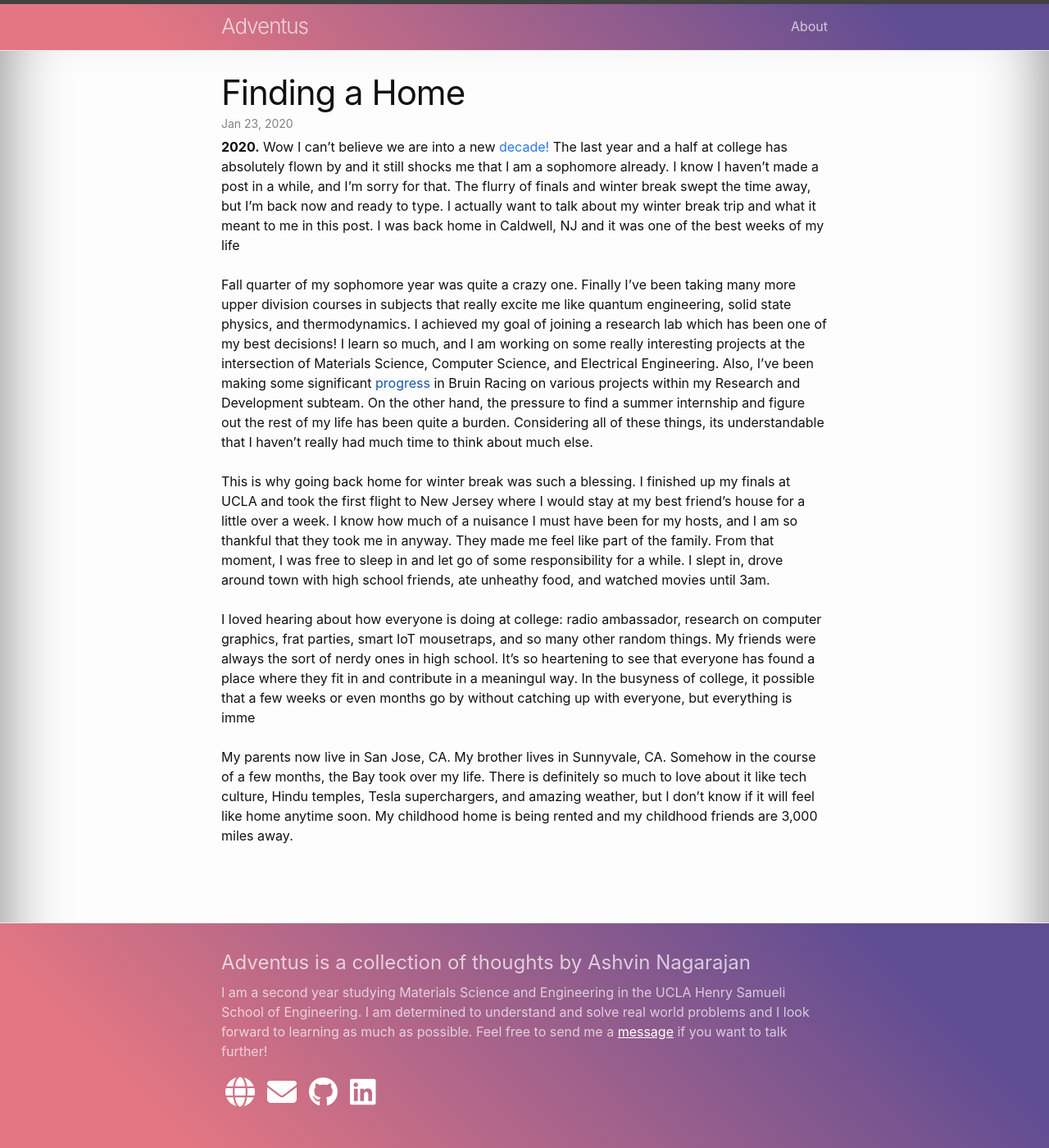
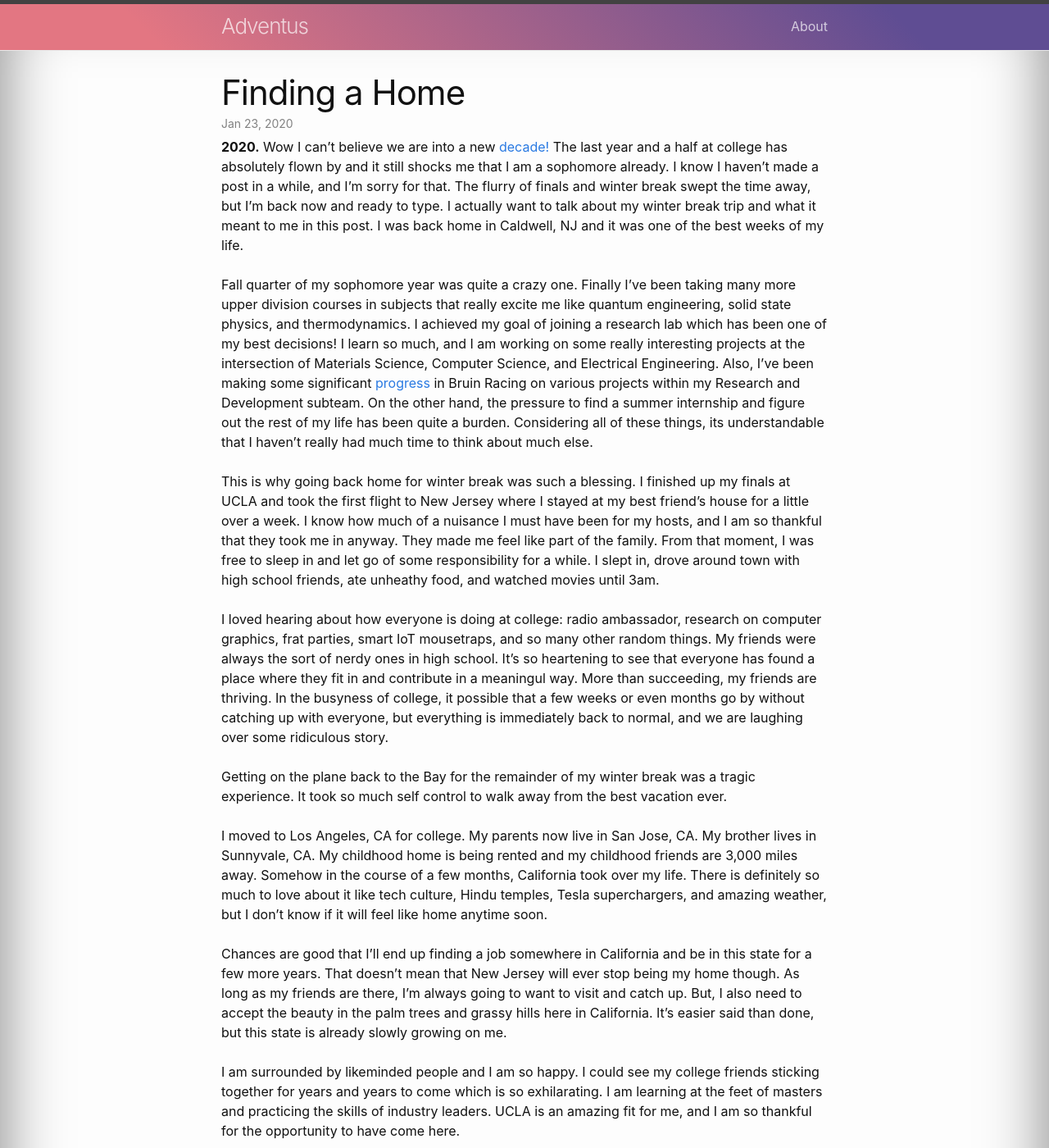
Before and after one commit to ashvinnagarajan/Blog, a Jekyll site: the page built from _posts/2020-1-23-finding-a-home.markdown, in a window 1280 px wide and 1400 px high. Shown: the whole window at 82% size. Built offline with Jekyll 4.4.1, drawn with Linux system fonts in a browser that asks for light colours; nearby versions of some CDN libraries; some of the changed text lies outside the part shown.

Commit message:
Update to post

```diff
--- a/_posts/2020-1-23-finding-a-home.markdown
+++ b/_posts/2020-1-23-finding-a-home.markdown
@@ -7,13 +7,20 @@ date: 2020-01-23
 excerpt_separator: <!--more-->
 ---
 
-**2020.** Wow I can't believe we are into a new <a href="https://www.npr.org/2019/12/27/791546842/people-cant-even-agree-on-when-the-decade-ends">decade!</a> The last year and a half at college has absolutely flown by and it still shocks me that I am a sophomore already. I know I haven't made a post in a while, and I'm sorry for that. The flurry of finals and winter break swept the time away, but I'm back now and ready to type. I actually want to talk about my winter break trip and what it meant to me in this post. I was back home in Caldwell, NJ and it was one of the best weeks of my life <!--more-->
+**2020.** Wow I can't believe we are into a new <a href="https://www.npr.org/2019/12/27/791546842/people-cant-even-agree-on-when-the-decade-ends">decade!</a> The last year and a half at college has absolutely flown by and it still shocks me that I am a sophomore already. I know I haven't made a post in a while, and I'm sorry for that. The flurry of finals and winter break swept the time away, but I'm back now and ready to type. I actually want to talk about my winter break trip and what it meant to me in this post. I was back home in Caldwell, NJ and it was one of the best weeks of my life. <!--more-->
 <br/><br/>
-Fall quarter of my sophomore year was quite a crazy one. Finally I've been taking many more upper division courses in subjects that really excite me like quantum engineering, solid state physics, and thermodynamics. I achieved my goal of joining a research lab which has been one of my best decisions! I learn so much, and I am working on some really interesting projects at the intersection of Materials Science, Computer Science, and Electrical Engineering. Also, I've been making some significant <a href="">progress</a> in Bruin Racing on various projects within my Research and Development subteam. On the other hand, the pressure to find a summer internship and figure out the rest of my life has been quite a burden. Considering all of these things, its understandable that I haven't really had much time to think about much else.
+Fall quarter of my sophomore year was quite a crazy one. Finally I've been taking many more upper division courses in subjects that really excite me like quantum engineering, solid state physics, and thermodynamics. I achieved my goal of joining a research lab which has been one of my best decisions! I learn so much, and I am working on some really interesting projects at the intersection of Materials Science, Computer Science, and Electrical Engineering. Also, I've been making some significant <a href="https://ashvin.dev/blog/college/2019/11/29/value-of-data-acquisition-systems.html">progress</a> in Bruin Racing on various projects within my Research and Development subteam. On the other hand, the pressure to find a summer internship and figure out the rest of my life has been quite a burden. Considering all of these things, its understandable that I haven't really had much time to think about much else.
 <br/><br/>
-This is why going back home for winter break was such a blessing. I finished up my finals at UCLA and took the first flight to New Jersey where I would stay at my best friend's house for a little over a week. I know how much of a nuisance I must have been for my hosts, and I am so thankful that they took me in anyway. They made me feel like part of the family. From that moment, I was free to sleep in and let go of some responsibility for a while. I slept in, drove around town with high school friends, ate unheathy food, and watched movies until 3am.
+This is why going back home for winter break was such a blessing. I finished up my finals at UCLA and took the first flight to New Jersey where I stayed at my best friend's house for a little over a week. I know how much of a nuisance I must have been for my hosts, and I am so thankful that they took me in anyway. They made me feel like part of the family. From that moment, I was free to sleep in and let go of some responsibility for a while. I slept in, drove around town with high school friends, ate unheathy food, and watched movies until 3am.
 <br/><br/>
-I loved hearing about how everyone is doing at college: radio ambassador, research on computer graphics, frat parties, smart IoT mousetraps, and so many other random things. My friends were always the sort of nerdy ones in high school. It's so heartening to see that everyone has found a place where they fit in and contribute in a meaningul way. In the busyness of college, it possible that a few weeks or even months go by without catching up with everyone, but everything is imme
+I loved hearing about how everyone is doing at college: radio ambassador, research on computer graphics, frat parties, smart IoT mousetraps, and so many other random things. My friends were always the sort of nerdy ones in high school. It's so heartening to see that everyone has found a place where they fit in and contribute in a meaningul way. More than succeeding, my friends are thriving. In the busyness of college, it possible that a few weeks or even months go by without catching up with everyone, but everything is immediately back to normal, and we are laughing over some ridiculous story.
 <br/><br/>
-My parents now live in San Jose, CA. My brother lives in Sunnyvale, CA. Somehow in the course of a few months, the Bay took over my life. There is definitely so much to love about it like tech culture, Hindu temples, Tesla superchargers, and amazing weather, but I don't know if it will feel like home anytime soon. My childhood home is being rented and my childhood friends are 3,000 miles away.
+Getting on the plane back to the Bay for the remainder of my winter break was a tragic experience. It took so much self control to walk away from the best vacation ever.
 <br/><br/>
+I moved to Los Angeles, CA for college. My parents now live in San Jose, CA. My brother lives in Sunnyvale, CA. My childhood home is being rented and my childhood friends are 3,000 miles away. Somehow in the course of a few months, California took over my life. There is definitely so much to love about it like tech culture, Hindu temples, Tesla superchargers, and amazing weather, but I don't know if it will feel like home anytime soon.
+<br/><br/>
+Chances are good that I’ll end up finding a job somewhere in California and be in this state for a few more years. That doesn’t mean that New Jersey will ever stop being my home though. As long as my friends are there, I’m always going to want to visit and catch up. But, I also need to accept the beauty in the palm trees and grassy hills here in California. It’s easier said than done, but this state is already slowly growing on me.
+<br/><br/>
+I am surrounded by likeminded people and I am so happy. I could see my college friends sticking together for years and years to come which is so exhilarating. I am learning at the feet of masters and practicing the skills of industry leaders. UCLA is an amazing fit for me, and I am so thankful for the opportunity to have come here.
+<br/><br/>
+Homesickness hurts, but I’m glad for it sometimes. It reflects my fond memories of my birthplace and encourages me to reach out to family and friends. Eager to make new memories in this new, strange, exciting place.
```
